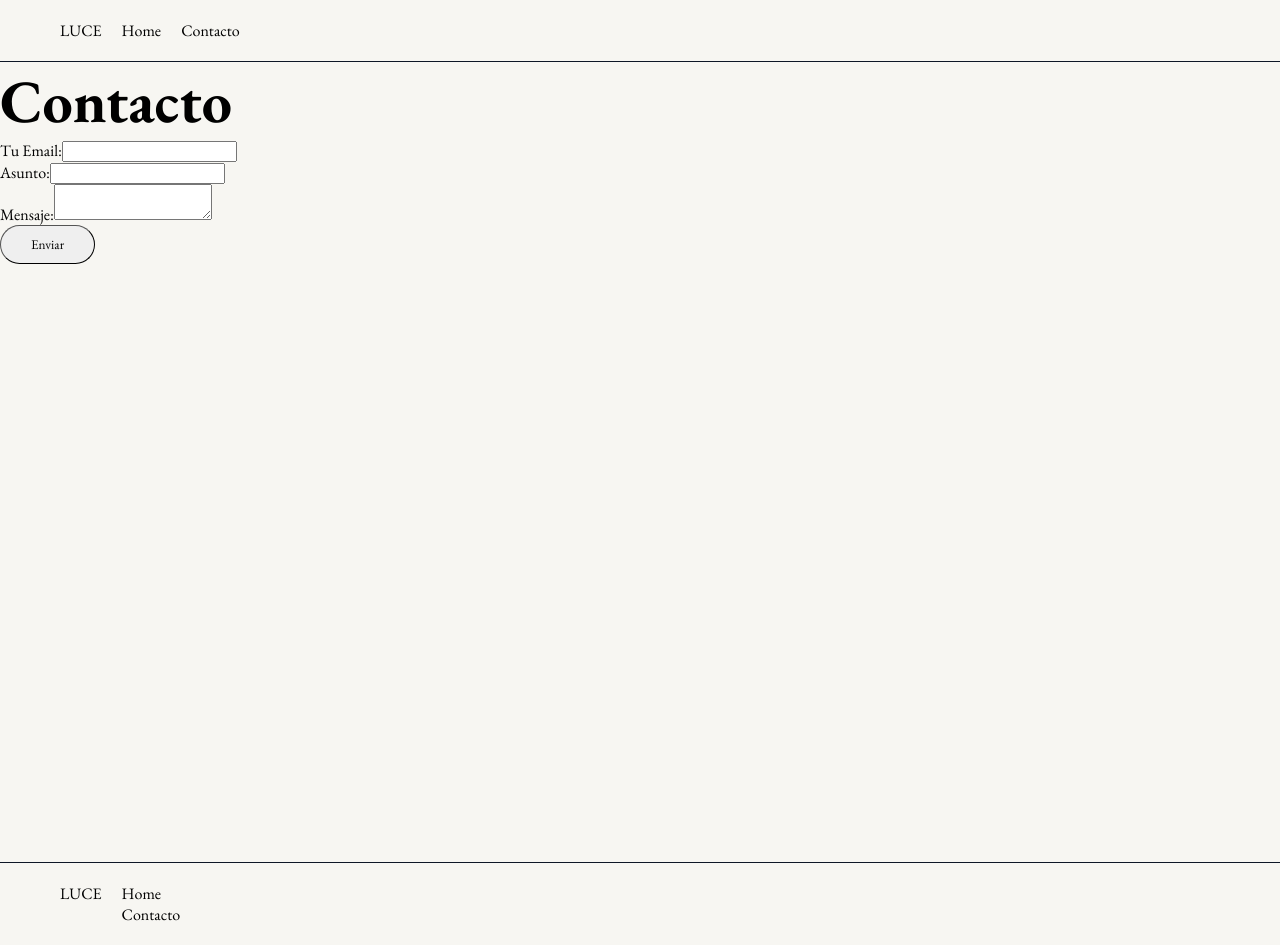
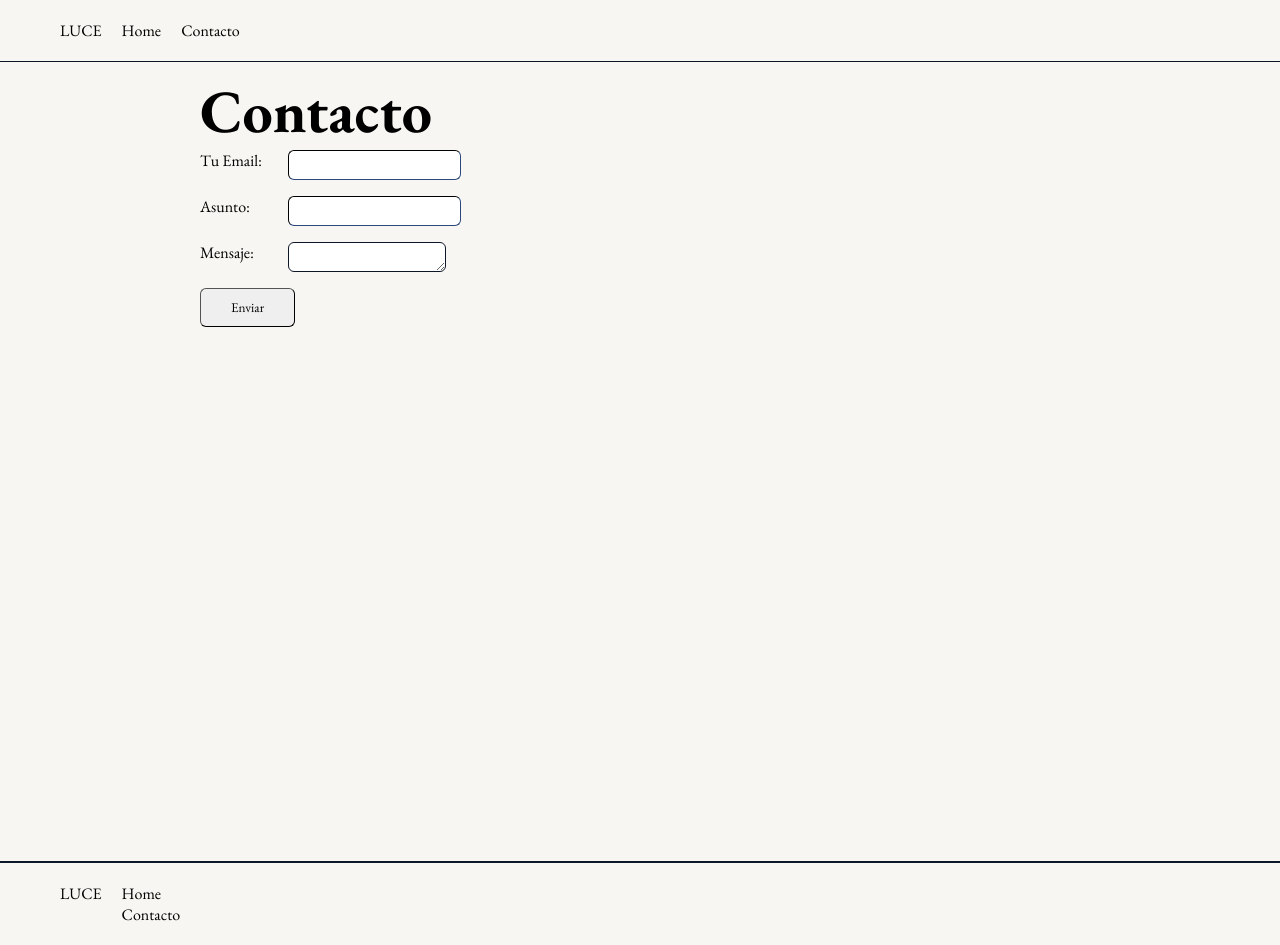
Before and after one commit to MorisLuis/luce, a Next.js app: page /contact in a window 1280 px wide. Built offline with nearby package versions, Linux system fonts and the light colour scheme.

Commit message:
S / Contacto styles

```diff
--- a/app/contact/page.tsx
+++ b/app/contact/page.tsx
@@ -2,6 +2,7 @@
 import { Button } from '@/components/Button';
 import { Title } from '@/components/Title';
 import React, { useState } from 'react';
+import styles from "../../styles/Contact.module.scss";
 
 export default function Contact() {
     const [email, setEmail] = useState('');
@@ -39,10 +40,10 @@ export default function Contact() {
     };
 
     return (
-        <div>
+        <div className={styles.Contact}>
             <Title title='Contacto'/>
-            <form onSubmit={handleSubmit}>
-                <div>
+            <form onSubmit={handleSubmit} className={styles.ContactForm}>
+                <div className={styles.inputContainer}>
                     <label htmlFor="email">Tu Email:</label>
                     <input
                         type="email"
@@ -50,9 +51,10 @@ export default function Contact() {
                         value={email}
                         onChange={(e) => setEmail(e.target.value)}
                         required
+                        className='input'
                     />
                 </div>
-                <div>
+                <div className={styles.inputContainer}>
                     <label htmlFor="subject">Asunto:</label>
                     <input
                         type="text"
@@ -60,15 +62,17 @@ export default function Contact() {
                         value={subject}
                         onChange={(e) => setSubject(e.target.value)}
                         required
+                        className='input'
                     />
                 </div>
-                <div>
+                <div className={styles.inputContainer}>
                     <label htmlFor="message">Mensaje:</label>
                     <textarea
                         id="message"
                         value={message}
                         onChange={(e) => setMessage(e.target.value)}
                         required
+                        className='input'
                     />
                 </div>
 
--- /dev/null
+++ b/styles/Contact.module.scss
@@ -0,0 +1,23 @@
+@import "./main.scss";
+
+.Contact{
+    display: flex;
+    flex-direction: column;
+    width: 100%;
+    padding: 10px 200px 100px;
+    border-bottom: solid;
+    border-color: $color-border-tertiary;
+    border-width: 1px;
+
+    .ContactForm {
+
+        .inputContainer{
+            display: flex;
+            margin-bottom: $global-margin-bottom;
+
+            label{
+                width: 10%;
+            }
+        }
+    }
+}
--- a/styles/_variables.scss
+++ b/styles/_variables.scss
@@ -39,6 +39,7 @@ $background-color-gradient-second: radial-gradient(circle, rgba(6,143,255,1) 0%,
 }
 
 $global-margin-bottom: 16px;
+$global-border-radius: 6px;
 
 //Font-size
 $font-big: 60px;
--- a/styles/buttons.scss
+++ b/styles/buttons.scss
@@ -3,7 +3,7 @@
     background-color: "transparent";
     border-width: 1px;
     padding: 10px 30px;
-    border-radius: 100px;
+    border-radius: $global-border-radius;
 
     &:hover{
         background-color: $color-tertiary;
@@ -11,3 +11,10 @@
         cursor: pointer;
     }
 }
+
+.input{
+    height: 30px;
+    border-color: $color-border;
+    border-radius: $global-border-radius;
+    border-width: 1px;
+}
```
